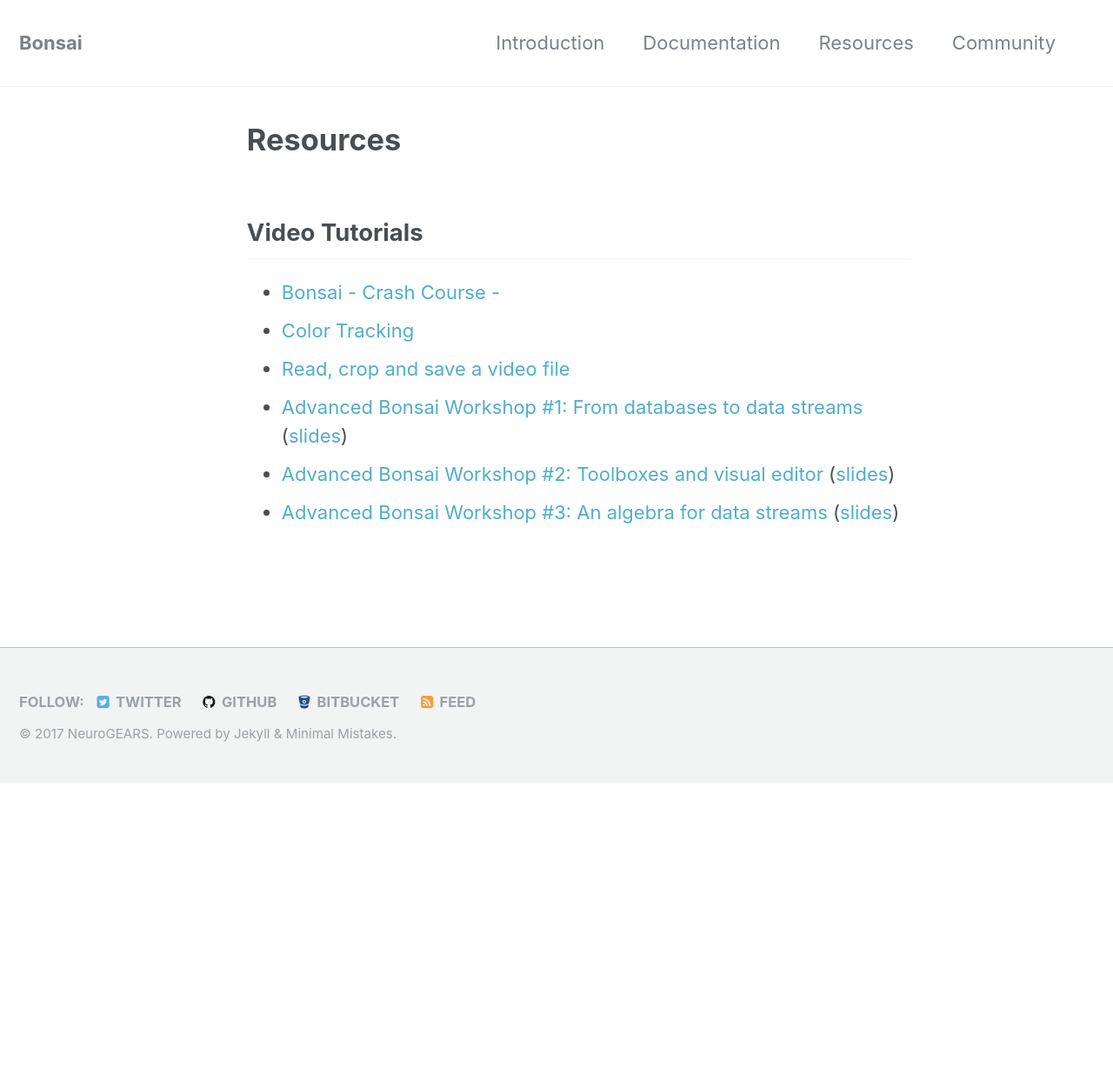
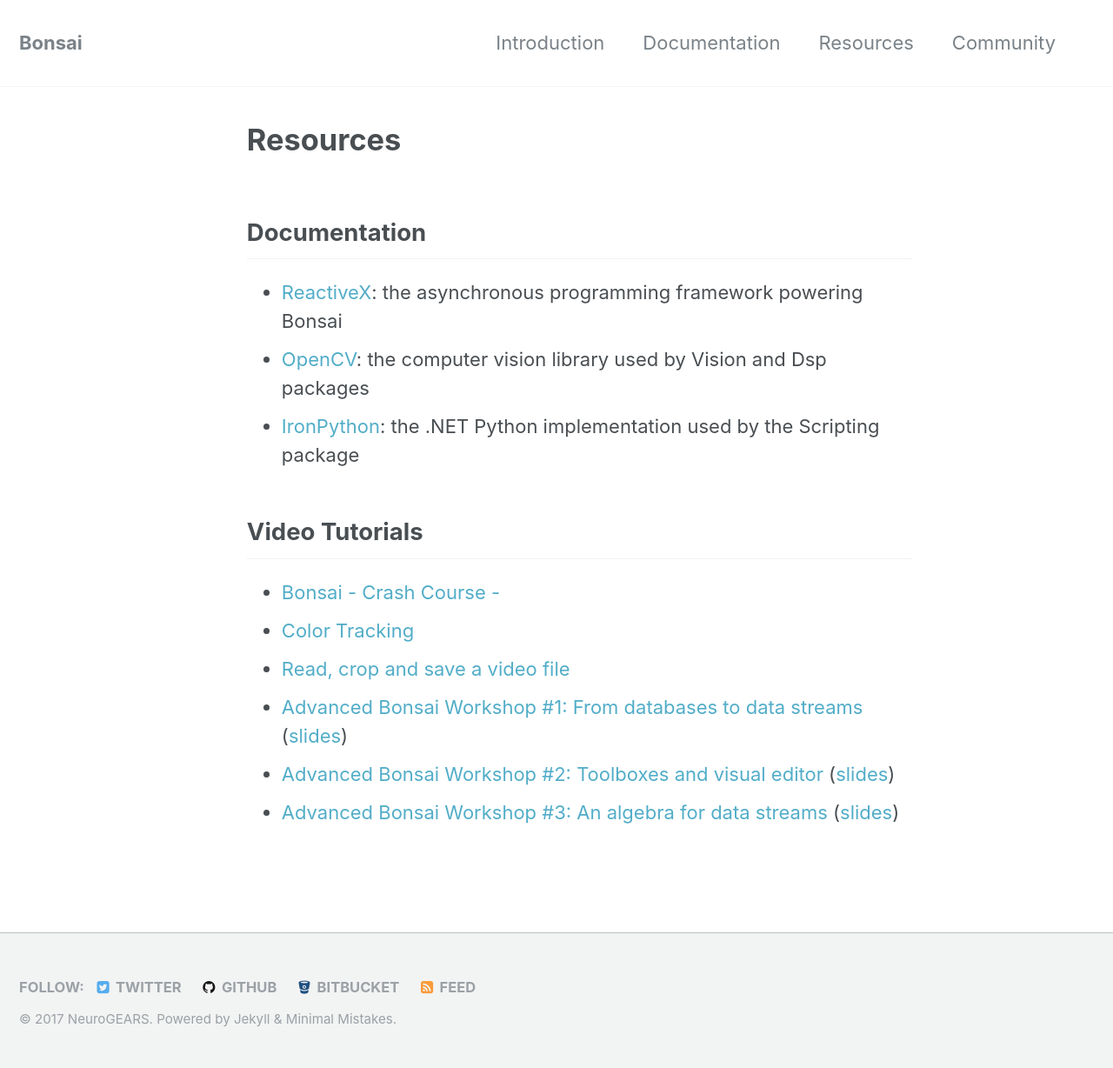
Before and after one commit to bonsai-rx/bonsai-rx.github.io, a Jekyll site: the page built from _pages/resources.md, in a window 1280 px wide. Shown: the whole page at 87% size. Built offline with Jekyll 4.4.1, drawn with Linux system fonts in a browser that asks for light colours; before the commit the page ends 900 px from its top, so only the background shows below that.

Commit message:
Updated resources with links for external API documentation

```diff
--- a/_pages/resources.md
+++ b/_pages/resources.md
@@ -4,6 +4,12 @@
 permalink: /resources/
 author_profile: false
 ---
+
+## Documentation
+
+* [ReactiveX](http://reactivex.io/): the asynchronous programming framework powering Bonsai
+* [OpenCV](http://docs.opencv.org/2.4.13.2/): the computer vision library used by Vision and Dsp packages
+* [IronPython](http://ironpython.net/documentation/): the .NET Python implementation used by the Scripting package
 
 ## Video Tutorials
 
```
